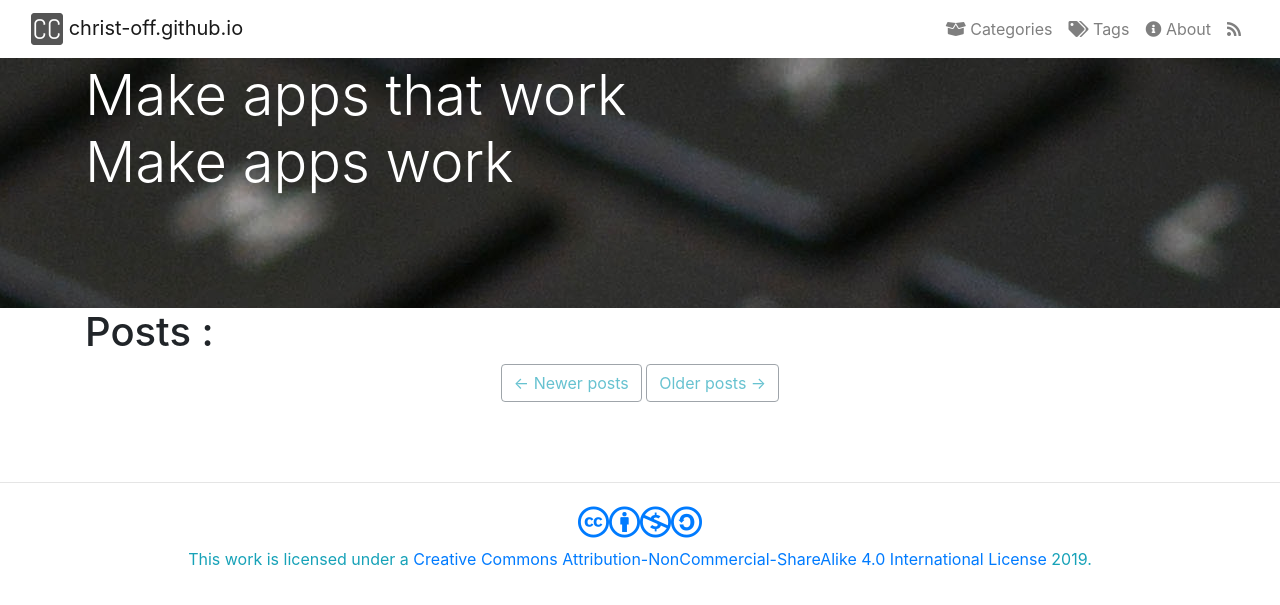
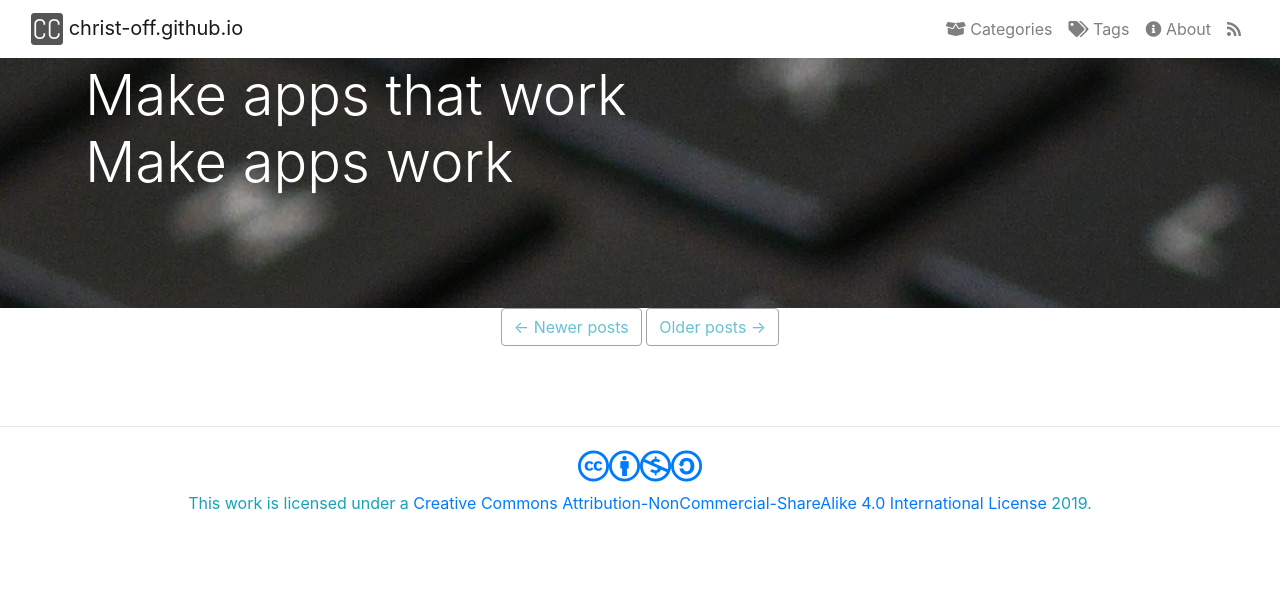
Before and after one commit to christ-off/christ-off.github.io, a Jekyll site: the page built from index.html, in a window 1280 px wide. Shown: the top 605 px of the page. Built offline with Jekyll 4.4.1, drawn with Linux system fonts in a browser that asks for light colours.

Commit message:
CHANGE - Remove "posts" on home

```diff
--- a/index.html
+++ b/index.html
@@ -1,5 +1,3 @@
 ---
 layout: home
 ---
-
-<h1>Posts :</h1>
```
